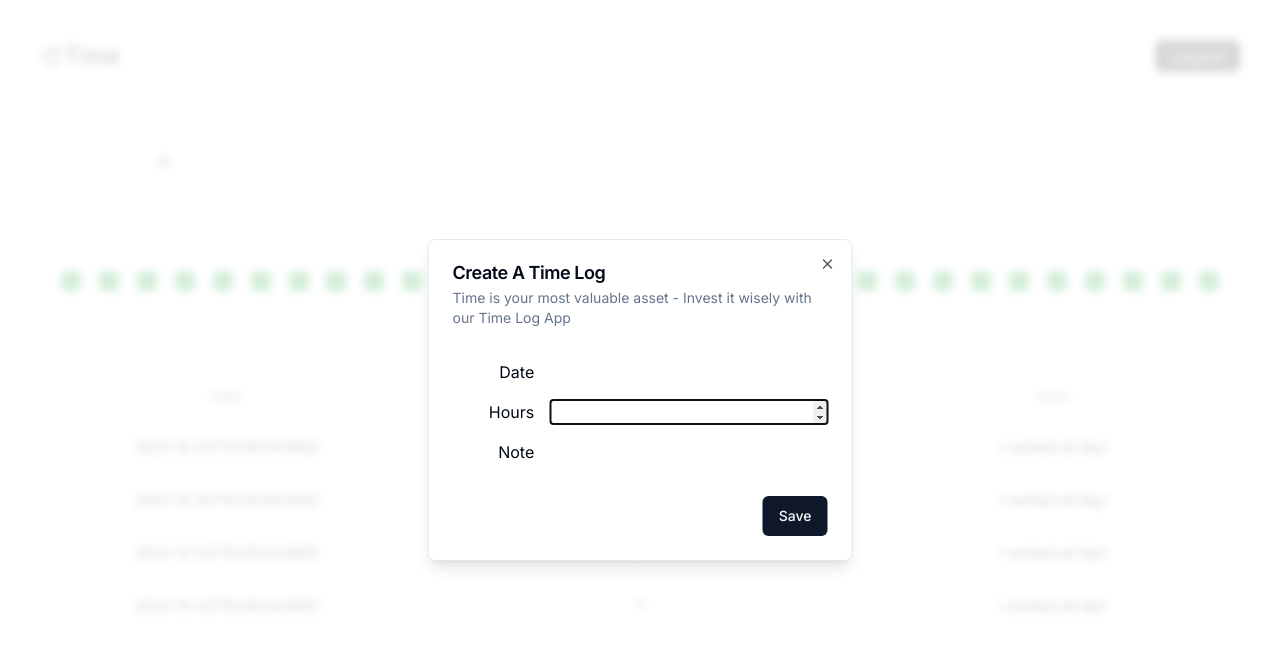
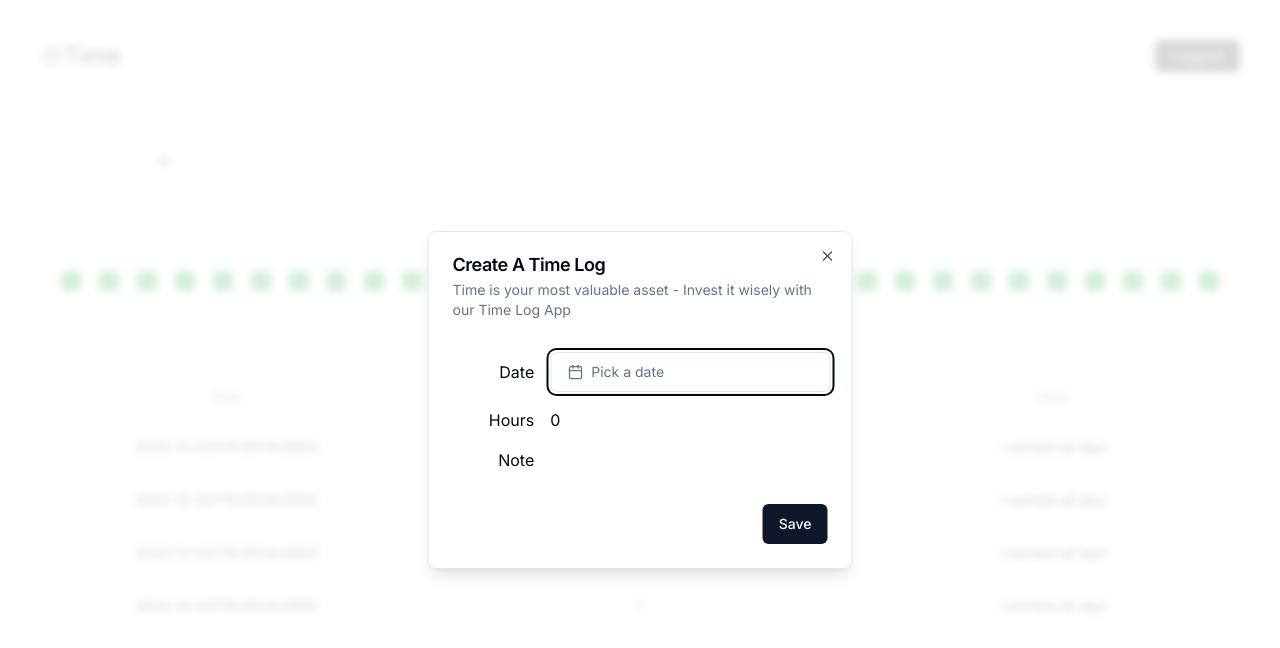
Before and after one commit to chriford-siame/Work-Log-System, a Next.js app: page / in a window 1280 px wide. Both pictures are taken after a click on the element 164 px from the left and 161 px from the top of the page. Shown: the top 648 px of the page. Built offline with nearby package versions, Linux system fonts and the light colour scheme.

Commit message:
Modify the new log file

```diff
--- a/components/NewLog.tsx
+++ b/components/NewLog.tsx
@@ -1,3 +1,4 @@
+"use client"
 import { Button } from "@/components/ui/button"
 import {
   Dialog,
@@ -8,12 +9,32 @@
   DialogTitle,
   DialogTrigger,
 } from "@/components/ui/dialog";
+import * as React from "react"
+import { format } from "date-fns"
+import { Calendar as CalendarIcon } from "lucide-react"
+
+import { cn } from "@/lib/utils"
+import { Calendar } from "@/components/ui/calendar"
+import {
+    Popover,
+    PopoverContent,
+    PopoverTrigger,
+} from "@/components/ui/popover"
+
 import { Input } from "@/components/ui/input";
 import { Label } from "@/components/ui/label";
 import { GrAdd } from 'react-icons/gr';
 import { DatePicker } from "./DatePicker";
+import { ChangeEvent, useState } from "react";
 
 export function NewDialog() {
+  const [date, setDate] = useState<Date>()
+  const [log, setLog] = useState({
+    hour: 0,
+    date: date,
+    note: "",
+  });
+
   return (
     <Dialog>
       <DialogTrigger asChild>
@@ -33,7 +54,28 @@
             <label htmlFor="date" className="text-right">
               Date
             </label>
-            <DatePicker />
+            <Popover>
+              <PopoverTrigger asChild>
+                <Button
+                  variant={"outline"}
+                  className={cn(
+                    "w-[280px] justify-start text-left font-normal",
+                    !date && "text-muted-foreground"
+                  )}
+                >
+                  <CalendarIcon className="mr-2 h-4 w-4" />
+                  {date ? format(date, "PPP") : <span>Pick a date</span>}
+                </Button>
+              </PopoverTrigger>
+              <PopoverContent className="w-auto p-0">
+                <Calendar
+                  mode="single"
+                  selected={date}
+                  onSelect={setDate}
+                  initialFocus
+                />
+              </PopoverContent>
+            </Popover>
           </div>
           <div className="grid grid-cols-4 items-center gap-4">
             <label htmlFor="hours" className="text-right">
@@ -42,6 +84,8 @@
             <input
               id="hours"
               type="number"
+              value={log.hour}
+              onChange={(e: any) => setLog({ ...log, hour: e.value })}
               className="col-span-3"
             />
           </div>
@@ -52,6 +96,7 @@
             <input
               id="note"
               type="text"
+              onChange={(e: any) => setLog({ ...log, note: e.value })}
               className="col-span-3"
             />
           </div>
```
